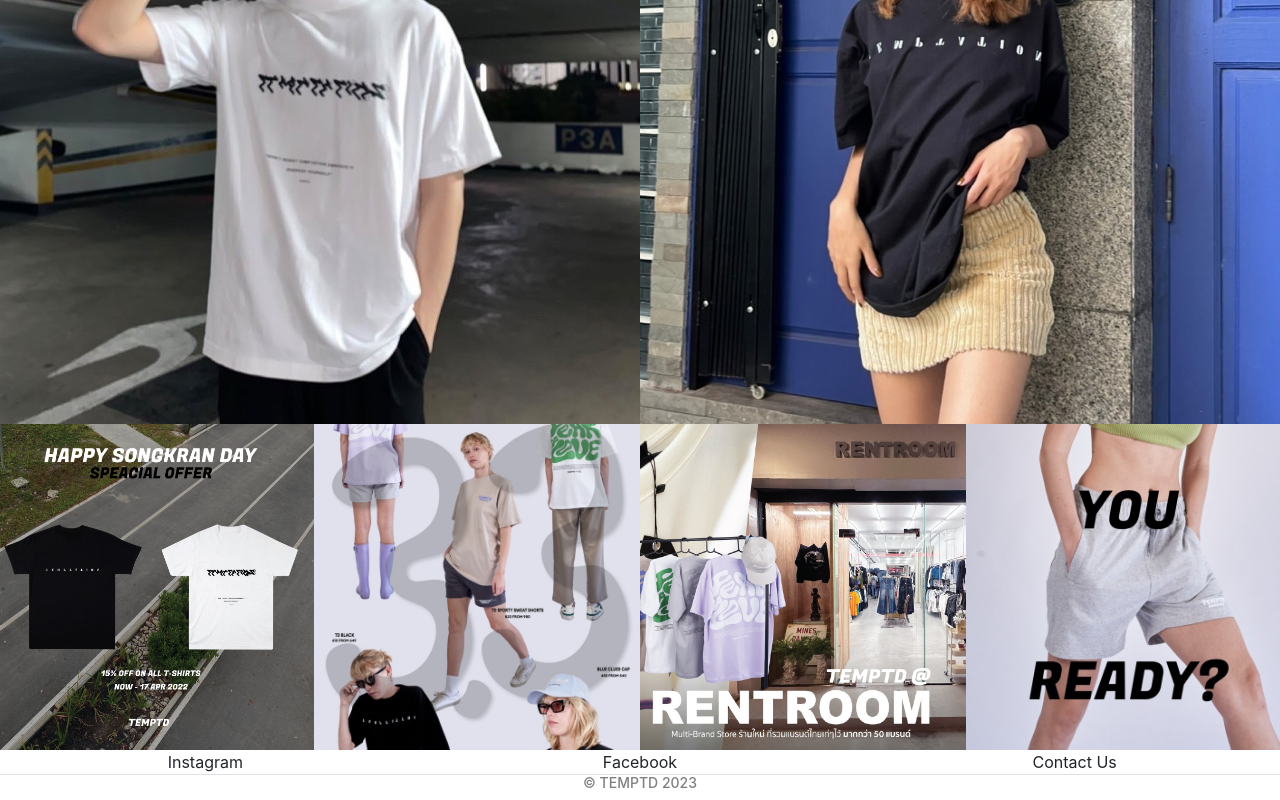
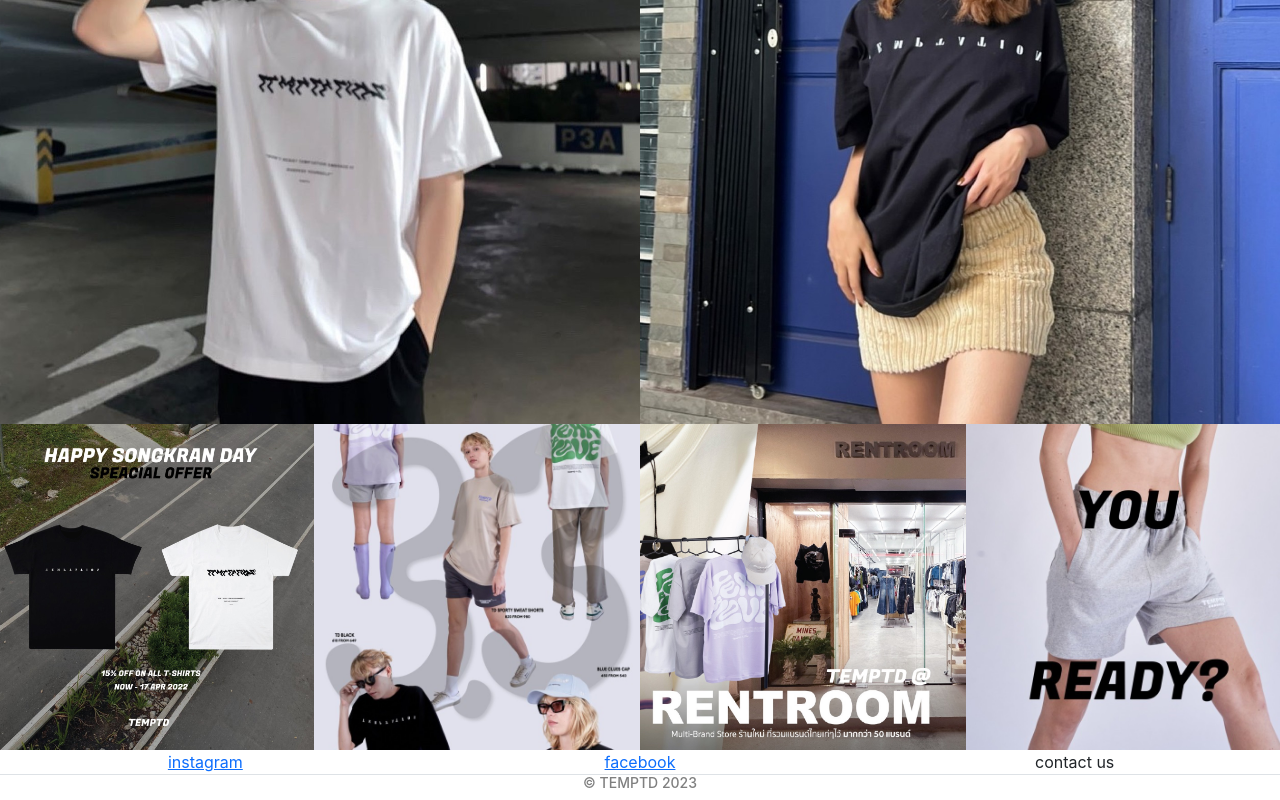
Before and after one commit to PreechaTiyajamorn/Temptd, a React (Create React App) app: page / in a window 1280 px wide. Shown: the part 354-1154 px from the top of the page. Built offline with nearby package versions, Linux system fonts and the light colour scheme.

Commit message:
Update Link

```diff
--- a/public/index.html
+++ b/public/index.html
@@ -7,7 +7,7 @@
     <meta name="theme-color" content="#000000" />
     <meta
       name="description"
-      content="Temptd Fashion Web site"
+      content="Temptd Fashion Website"
     />
     <link rel="apple-touch-icon" href="%PUBLIC_URL%/logo192.png" />
     <!--
--- a/src/App.js
+++ b/src/App.js
@@ -72,13 +72,17 @@ function Footer() {
     <div class="text-center">
       <div class="row">
         <div class="col">
-          Instagram
+          <a href="https://instagram.com/temptdofficial">
+            instagram
+          </a>
         </div>
         <div class="col">
-          Facebook
+          <a href="https://facebook.com/temptdofficial">
+            facebook
+          </a>
         </div>
         <div class="col">
-          Contact Us
+          contact us
         </div>
       </div>
        <Copyright />
```
